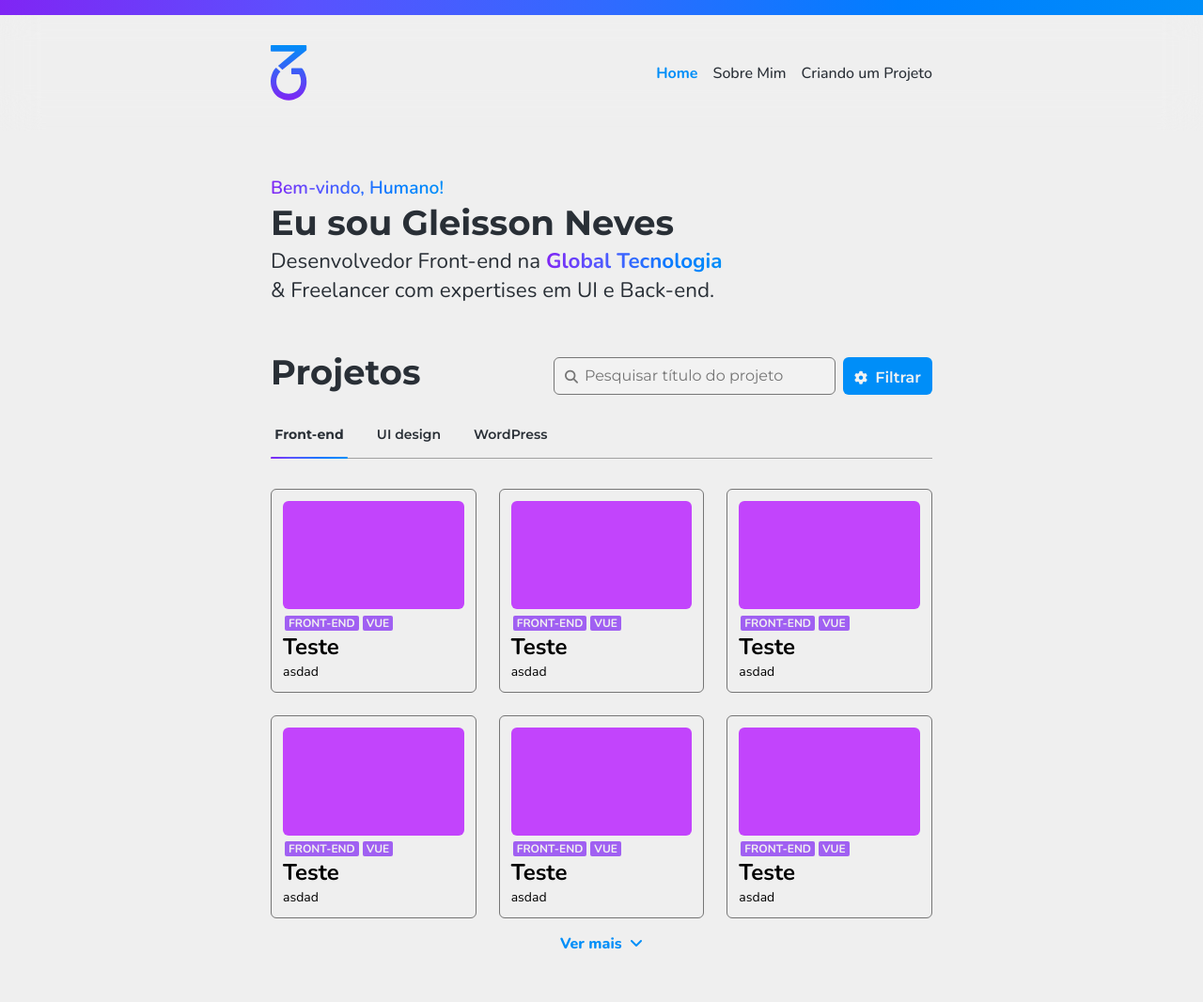
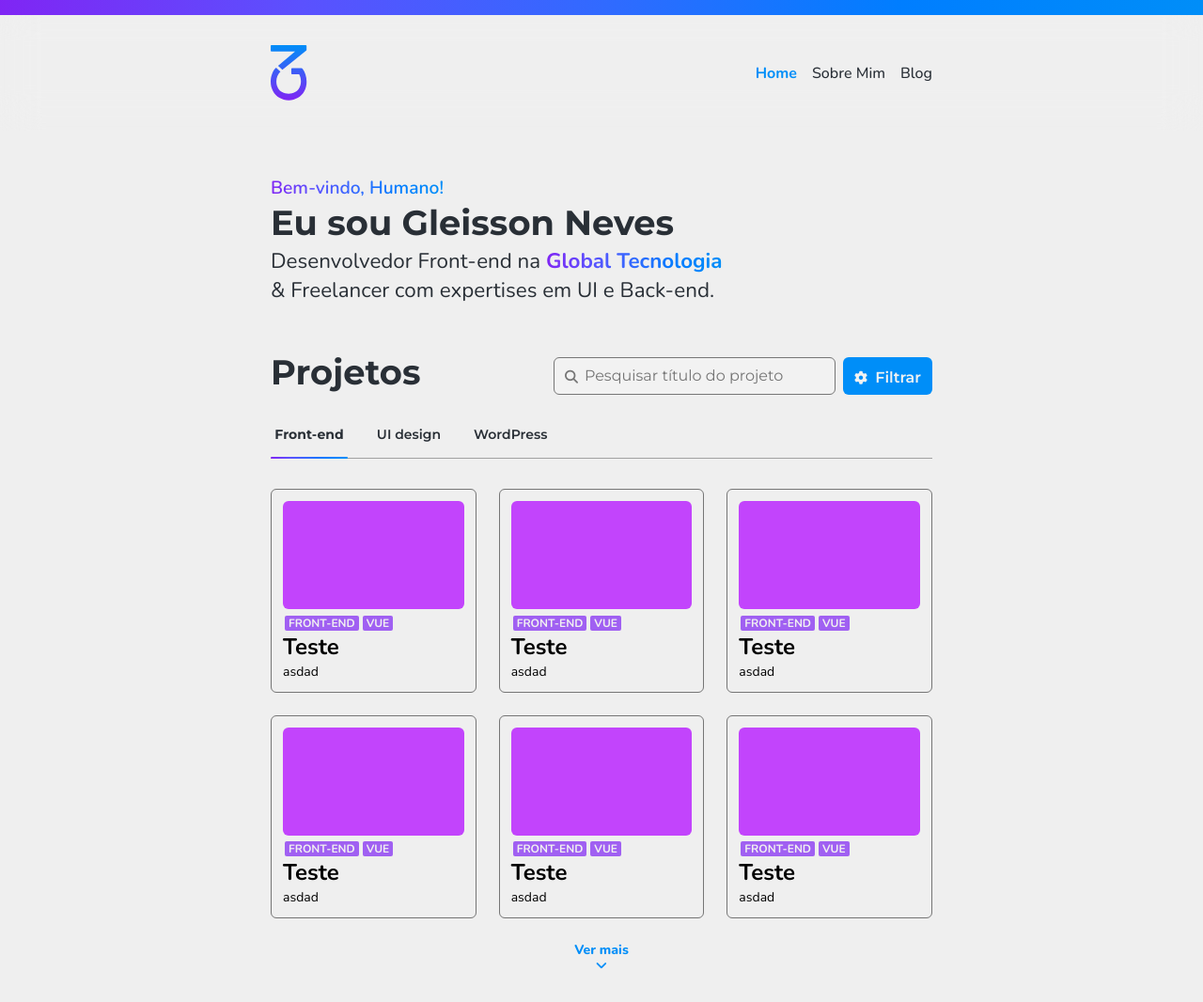
Before and after one commit to gleissonneves/gleissonneves, a Vue app: page / in a window 1280 px wide. Shown: the whole page at 94% size. Built offline with nearby package versions, Linux system fonts and the light colour scheme.

Commit message:
feat: adicionando pagina de 404 e modificado menu

```diff
--- a/src/router/index.js
+++ b/src/router/index.js
@@ -5,6 +5,11 @@ const routes = [
     path: '/',
     name: 'home',
     component: () => import('../views/Home/HomeView.vue'),
+  },
+  {
+    path: '/:pathMatch(.*)*',
+    name: 'notFound',
+    component: () => import('../views/Error/NotFound.vue'),
   },
 ];
 
--- a/src/shared/components/molecules/Menu/MenuComponent.vue
+++ b/src/shared/components/molecules/Menu/MenuComponent.vue
@@ -7,7 +7,7 @@
       <router-link to="/about" replace>Sobre Mim</router-link>
     </li>
     <li class="menu-content-item">
-      <router-link to="/criando-um-projeto" replace>Criando um Projeto</router-link>
+      <a href="https://medium.com/@gleissonneves" target="_blank">Blog</a>
     </li>
   </ul>
 
--- a/src/views/Error/404.vue
+++ b/src/views/Error/NotFound.vue
@@ -4,7 +4,7 @@
 
 <script>
 export default {
-  name: '404Component',
+  name: 'NotFound',
 };
 </script>
 
--- a/src/views/Home/HomeView.vue
+++ b/src/views/Home/HomeView.vue
@@ -97,6 +97,9 @@
         </button>
       </div>
     </section>
+
+    <footer>
+    </footer>
   </div>
 </template>
 
@@ -296,14 +299,18 @@ export default {
   }
 
   #group-container-tab-footer {
-    margin-top: 16px;
+    margin-top: 24px;
     display: flex;
     justify-content: center;
 
     #ver-mais {
+      display: flex;
+      flex-direction: column;
+      align-items: center;
       color: var(--primary-color);
       border: none;
       font-weight: 800;
+      font-size: 14px;
       font-family: 'Nunito';
       cursor: pointer;
 
@@ -312,9 +319,10 @@ export default {
         opacity: .8;
       }
 
-      .icon {
-        margin-left: 4px;
+      &:active {
+        color: #006ABB;
       }
+
     }
   }
 }
```
